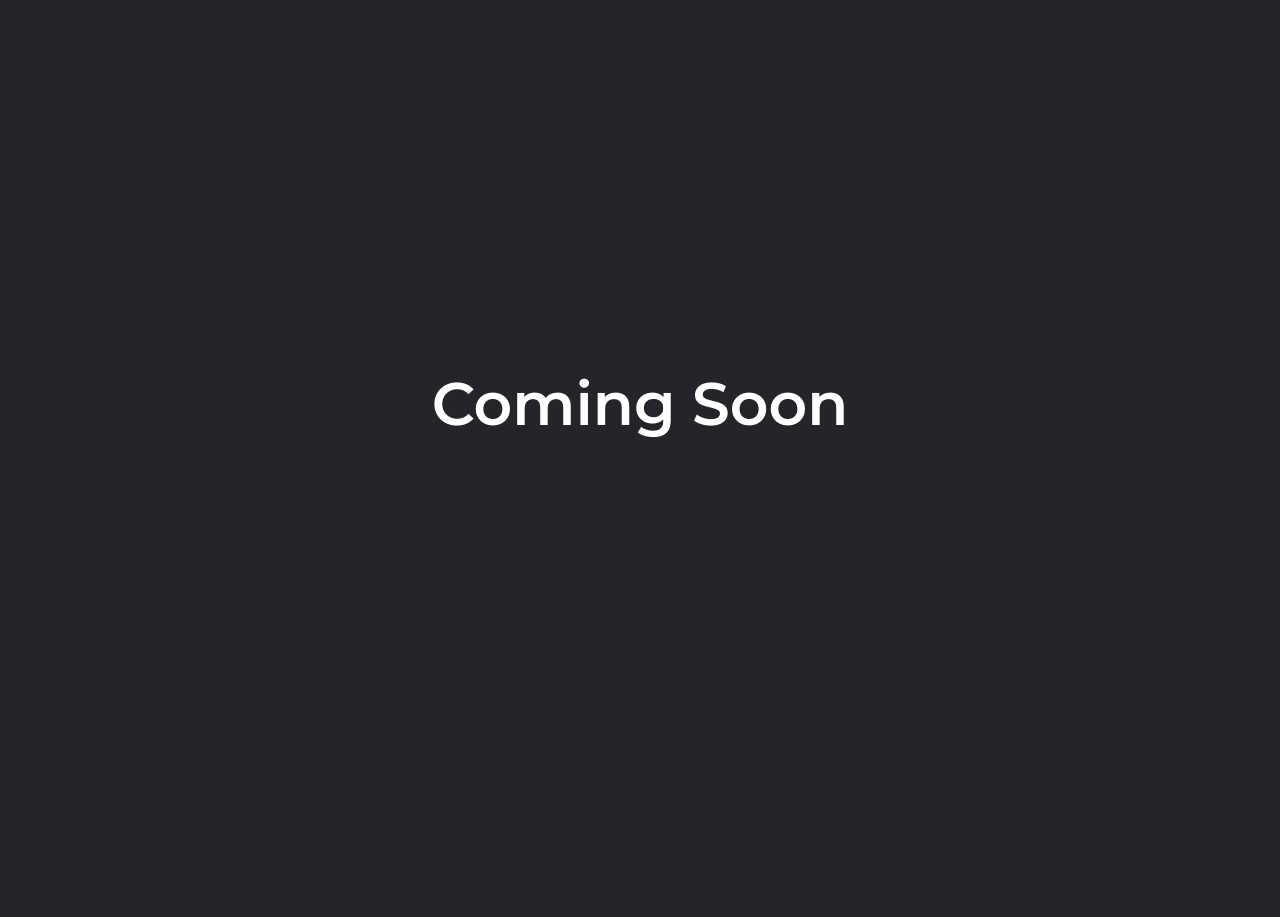
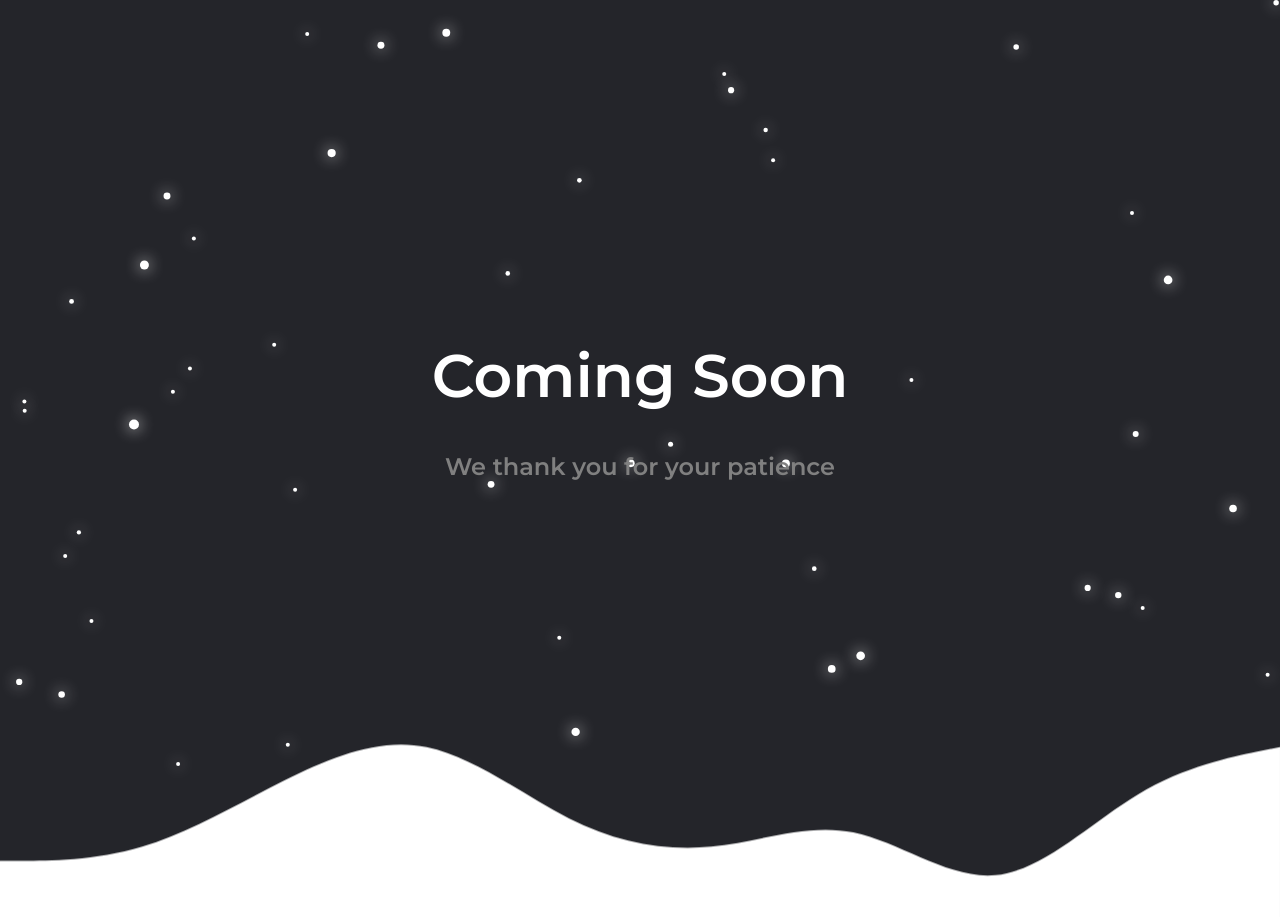
Before and after one commit to Portal-2/Portal-2.github.io, a plain HTML site: page index.html in a window 1280 px wide. Before the commit the page ends 800 px from the top, so only its background shows below. Drawn offline with Linux system fonts and the light colour scheme.

Commit message:
Added snow

```diff
--- a/index.html
+++ b/index.html
@@ -37,22 +37,53 @@ a{
 }
 
 body{
+    overflow: hidden;
     margin: 0px;
     background-color: var(--light-grey);
 }
 
-h1#title{
+    div.text{
         position: absolute;
         top: 50%;
         left: 50%;
-        transform: translate(-50%, -100%);
+        transform: translate(-50%, -50%);
+        text-align: center;
+    }
+    h1#title{
         font-size: 60px;
         color: white;
     }
+    canvas{
+        position: absolute;
+        width: 100%;
+        height: 100%;
+        z-index: -1;
+    }
+    h2#subtitle{
+        color: grey;
+    }
+    svg{
+        animation: 20s pileup ease-out;
+        position: absolute;
+        bottom: 0%;
+        width: 100%;
+    }
 
+    @keyframes pileup {
+        from{
+            transform: translateY(70%);
+        }
+    }
     </style>
 </head>
 <body>
+    <canvas></canvas>
+    <div class="text">
     <h1 id="title"> Coming Soon</h1>
+    <h2 id="subtitle"> We thank you for your patience</h2>
+    </div>
+
+    <svg xmlns="http://www.w3.org/2000/svg" viewBox="0 0 1440 320"><path fill="white" fill-opacity="1" d="M0,256L26.7,256C53.3,256,107,256,160,240C213.3,224,267,192,320,165.3C373.3,139,427,117,480,128C533.3,139,587,181,640,208C693.3,235,747,245,800,240C853.3,235,907,213,960,224C1013.3,235,1067,277,1120,272C1173.3,267,1227,213,1280,181.3C1333.3,149,1387,139,1413,133.3L1440,128L1440,320L1413.3,320C1386.7,320,1333,320,1280,320C1226.7,320,1173,320,1120,320C1066.7,320,1013,320,960,320C906.7,320,853,320,800,320C746.7,320,693,320,640,320C586.7,320,533,320,480,320C426.7,320,373,320,320,320C266.7,320,213,320,160,320C106.7,320,53,320,27,320L0,320Z"></path></svg>
+    <script src="snow.js"></script>
 </body>
 </html>
--- /dev/null
+++ b/snow.js
@@ -0,0 +1,140 @@
+        // Global Variables
+        let canvas = document.querySelector('canvas');
+        let context = canvas.getContext('2d');
+
+        canvas.width = innerWidth;
+        canvas.height = innerHeight;
+
+
+        let particleArray = [];
+        let colors = ['white', 'e0e0e0'];
+
+        // Objects
+        let numParticles = 50;
+        let mouse = {
+            x: undefined,
+            y: undefined
+        };
+
+        function particle(x, y, velx, vely, radius, color) {
+            this.x = x;
+            this.y = y;
+            this.velx = velx;
+            this.vely = vely;
+            initvelx = Math.random() * 1 - 0.5;
+            initvely = (Math.random() * 5 + 2) / 4;
+            this.radius = {
+                size: radius,
+                min: radius,
+                max: 17
+            };
+            this.color = color;
+
+        // Event Listeners
+        addEventListener('mousemove', event => {
+            mouse.x = event.pageX;
+            mouse.y = event.pageY;
+        });
+
+        addEventListener('resize', () => {
+            canvas.width = innerWidth;
+            canvas.height = innerHeight;
+        });
+            // Utility Functions
+
+        function distanceFrom(num, num2){
+            if (num < num2){
+                return (num2 - num);
+            }
+            if (num > num2){
+                return (num - num2);
+            }
+        }
+            // Drawing
+            this.draw = function () {
+                context.beginPath();
+                context.arc(x, y, this.radius.size, 0, Math.PI * 2);
+                context.fillStyle = color;
+                context.shadowColor = this.color;
+                context.shadowBlur = 15;
+                context.fill();
+                context.closePath();
+            }
+
+            // Updating
+            this.update = function () {
+
+                //Falling
+                y += vely;
+                x += velx;
+
+                // Interactivity
+                if (
+                    mouse.x - x < 80 &&
+                    mouse.x - x > -80 &&
+                    mouse.y - y < 80 &&
+                    mouse.y - y > -80) {
+                    if (this.radius.size < this.radius.max) {
+                        this.radius.size += 1;
+                    }
+                }
+
+                else if (this.radius.size > this.radius.min) {
+                    this.radius.size -= 0.2;
+                    this.radius.size = Math.max(1, this.radius.size);
+                }
+
+                if (y > canvas.height) {
+                    y = 0 + this.radius.size;
+                }
+                if (y < 0) {
+                    y = canvas.height - this.radius.size
+                }
+                if (x > canvas.width) {
+                    x = 0 + this.radius.size;
+                }
+                if (x < 0) {
+                    x = canvas.width - this.radius.size
+                }
+            }
+        }
+
+        // Give particles values and push to array
+        function init() {
+            for (let i = 0; i < numParticles; i++) {
+                let px = Math.random() * innerWidth;
+                let py = Math.random() * innerHeight;
+                let pvelx = this.initvelx;
+                let pvely = this.initvely;
+                let pradius = Math.max(2, Math.random() * 5);
+                let pcolor = colors[Math.floor(Math.random() * 4)];
+                particleArray.push(new particle(px, py, pvelx, pvely, pradius, pcolor));
+            }
+        }
+        // Update the particles values and then redraw
+        function animate() {
+            requestAnimationFrame(animate);
+            context.clearRect(0, 0, innerWidth, innerHeight);
+            for (let i = 0; i < numParticles; i++) {
+                particleArray[i].update();
+                particleArray[i].draw();
+            }
+        }
+
+        init();
+        animate();
+        window.onscroll = function() {scrollFunction()};
+
+        function scrollFunction() {
+        if (document.body.scrollTop > 0 || document.documentElement.scrollTop > 0) {
+            document.getElementById("logo").style.fontSize = "30px";
+            document.getElementById("signinText").style.fontSize = "20px";
+            document.getElementById("about").style.fontSize = "17px";
+            document.getElementById("contact").style.fontSize = "17px";
+        } else {
+            document.getElementById("logo").style.fontSize = "35px";
+            document.getElementById("signinText").style.fontSize = "25px";
+            document.getElementById("about").style.fontSize = "20px";
+            document.getElementById("contact").style.fontSize = "20px";
+        }
+        }
```
